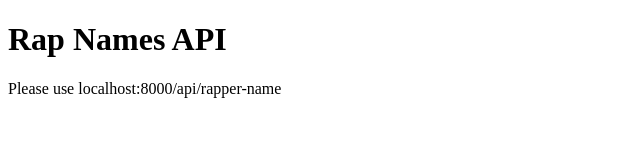
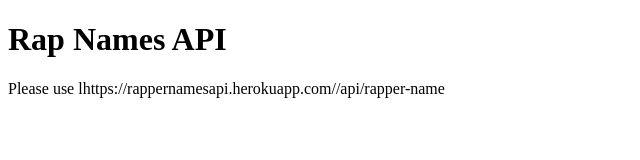
Before and after one commit to devbyjonah/rapnamesapi, a plain HTML site: page index.html in a window 1280 px wide. Shown: the whole page, without its empty margins (0-640 px from the left). Drawn offline with Linux system fonts and the light colour scheme.

Commit message:
fixed html docs

```diff
--- a/index.html
+++ b/index.html
@@ -7,6 +7,6 @@
 </head>
 <body>
 	<h1>Rap Names API</h1>
-	<p>Please use localhost:8000/api/rapper-name</p>
+	<p>Please use lhttps://rappernamesapi.herokuapp.com//api/rapper-name</p>
 </body>
 </html>
```
